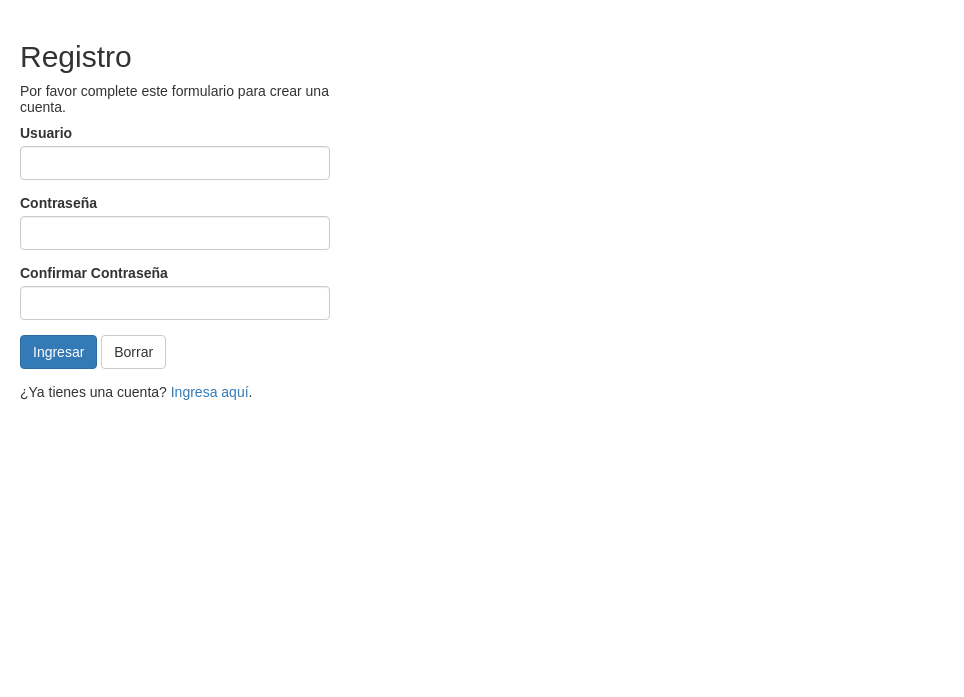
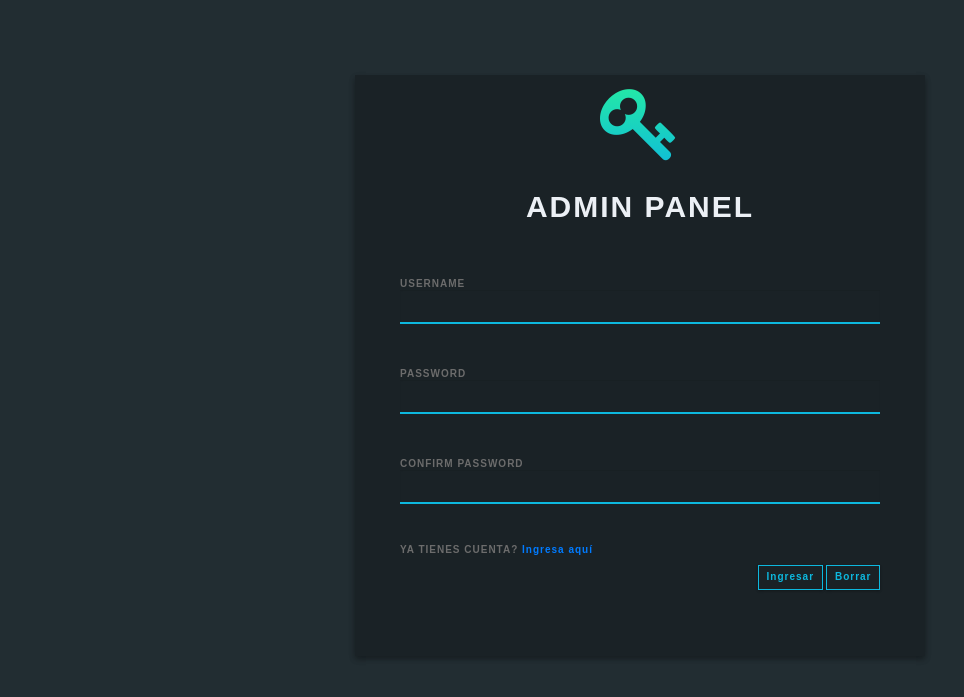
Before and after one commit to SczSca/DBproyecto, a PHP site: page /register.php in a window 1280 px wide. Shown: the top 697 px of the page, without its empty margins (0-964 px from the left). Run offline with PHP 8.4, Linux system fonts and the light colour scheme; some libraries are stand-ins or nearby versions.

Commit message:
Adaptación bootstrap
Checa que jale el register al darle registrar.

```diff
--- a/register.php
+++ b/register.php
@@ -99,37 +99,69 @@ if($_SERVER["REQUEST_METHOD"] == "POST"){
     <meta charset="UTF-8">
     <title>Registro</title>
     <link rel="stylesheet" href="https://maxcdn.bootstrapcdn.com/bootstrap/3.3.7/css/bootstrap.css">
+    <link rel="stylesheet" href="https://cdnjs.cloudflare.com/ajax/libs/twitter-bootstrap/4.0.0-beta/css/bootstrap.min.css">
+  <link rel="stylesheet" href="https://cdnjs.cloudflare.com/ajax/libs/font-awesome/4.5.0/css/font-awesome.min.css">
+  <link rel="stylesheet" href="https://fonts.googleapis.com/css?family=Roboto">
+
+  <link rel="stylesheet" href="css/style.css">
     <style type="text/css">
         body{ font: 14px sans-serif; }
         .wrapper{ width: 350px; padding: 20px; }
     </style>
 </head>
 <body>
-    <div class="wrapper">
-        <h2>Registro</h2>
-        <p>Por favor complete este formulario para crear una cuenta.</p>
-        <form action="<?php echo htmlspecialchars($_SERVER["PHP_SELF"]); ?>" method="post">
-            <div class="form-group <?php echo (!empty($username_err)) ? 'has-error' : ''; ?>">
-                <label>Usuario</label>
-                <input type="text" name="username" class="form-control" value="<?php echo $username; ?>">
+
+    <div class="container">
+    <div class="row">
+        <div class="col-lg-3 col-md-2"></div>
+        <div class="col-lg-6 col-md-8 login-box">
+            <div class="col-lg-12 login-key">
+                <i class="fa fa-key" aria-hidden="true"></i>
+            </div>
+            <div class="col-lg-12 login-title">
+                ADMIN PANEL
+            </div>
+
+            <div class="col-lg-12 login-form">
+                <div class="col-lg-12 login-form">
+                    <form name="login" class="w3-container" action="phpagenda1.php" onsubmit="return validateForm(1)" method="post" action="<?php echo htmlspecialchars($_SERVER["PHP_SELF"]); ?>" method="post">
+                        <div class="form-group" <?php echo (!empty($username_err)) ? 'has-error' : ''; ?>">
+                            <label class="form-control-label">USERNAME</label>
+                            <input type="text" class="form-control" name="username" value="<?php echo $username; ?>">
                             <span class="help-block"><?php echo $username_err; ?></span>
                         </div>
-            <div class="form-group <?php echo (!empty($password_err)) ? 'has-error' : ''; ?>">
-                <label>Contraseña</label>
-                <input type="password" name="password" class="form-control" value="<?php echo $password; ?>">
+                        <div class="form-group" <?php echo (!empty($password_err)) ? 'has-error' : ''; ?>">
+                            <label class="form-control-label">PASSWORD</label>
+                            <input type="password" class="form-control" name="password" value="<?php echo $password; ?>">
                             <span class="help-block"><?php echo $password_err; ?></span>
                         </div>
-            <div class="form-group <?php echo (!empty($confirm_password_err)) ? 'has-error' : ''; ?>">
-                <label>Confirmar Contraseña</label>
-                <input type="password" name="confirm_password" class="form-control" value="<?php echo $confirm_password; ?>">
+                        <div class="form-group" <?php echo (!empty($confirm_password_err)) ? 'has-error' : ''; ?>">
+                            <label class="form-control-label" >CONFIRM PASSWORD</label>
+                            <input type="password" class="form-control" name="password" value="<?php echo $confirm_password; ?>">
                             <span class="help-block"><?php echo $confirm_password_err; ?></span>
                         </div>
+                        <div class="form-control-label">YA TIENES CUENTA?  <a href="login.php">Ingresa aquí</a></p></div>
+                        <div class="col-lg-12 loginbttm">
+                            <div class="col-lg-6 login-btm login-text">
+                                <!-- Error Message -->
+                            </div>
+
+                            <div class="col-lg-6 login-btm login-button">
                                 <div class="form-group">
-                <input type="submit" class="btn btn-primary" value="Ingresar">
-                <input type="reset" class="btn btn-default" value="Borrar">
+                                    <input type="submit"class="btn btn-outline-primary" value="Ingresar">
+                                    <input type="reset" class="btn btn-outline-primary" value="Borrar">
+
                                 </div>
-            <p>¿Ya tienes una cuenta? <a href="login.php">Ingresa aquí</a>.</p>
+                            </div>
+
+                        </div>
                     </form>
+
+                </div>
+
+            </div>
+            <div class="col-lg-3 col-md-2"></div>
+        </div>
     </div>
 </body>
 </html>
```
Lines whose indentation alone changed are shown as unchanged.
